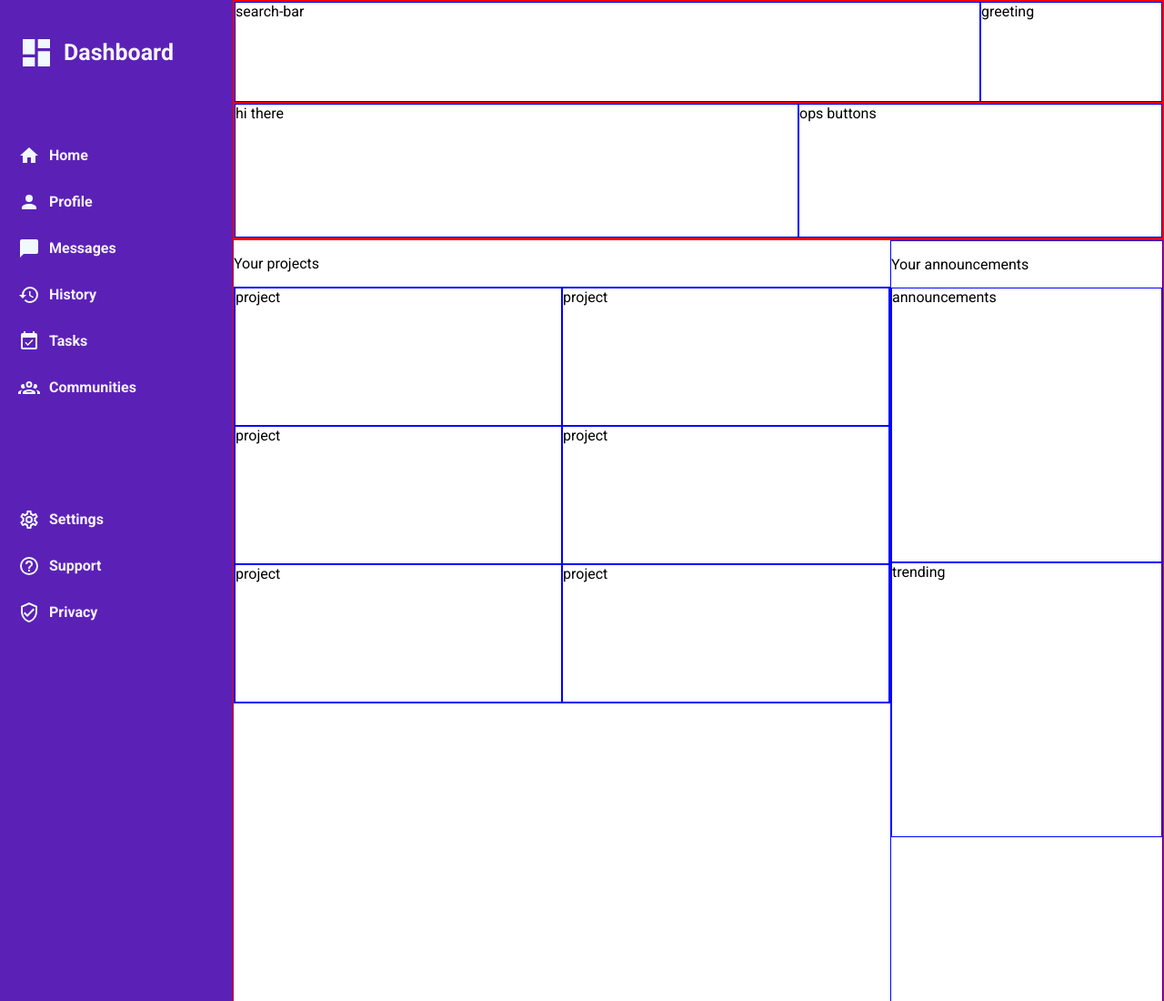
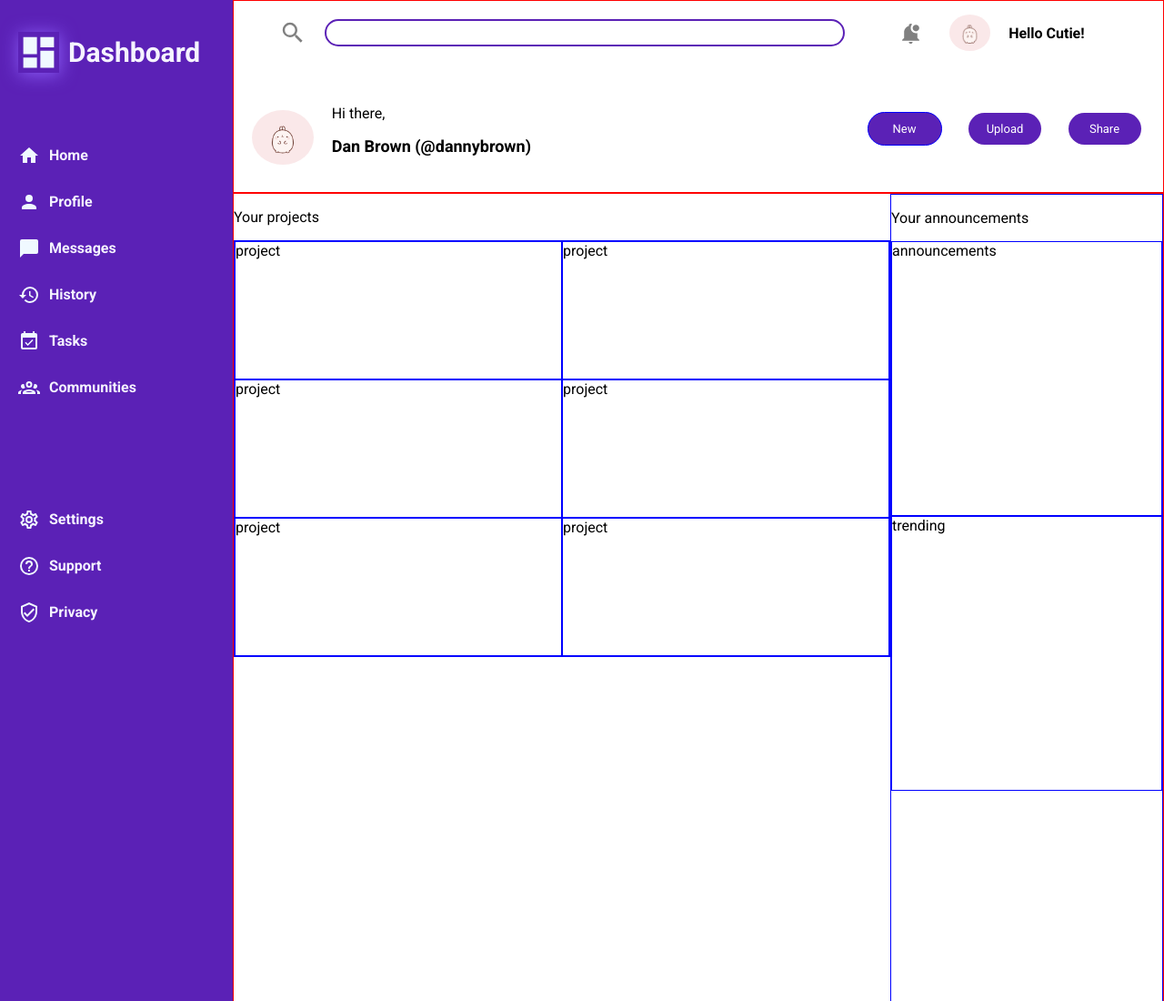
Before and after one commit to SirPopper/admin-dashboard, a plain HTML site: page index.html in a window 1280 px wide. Shown: the top 1100 px of the page at 91% size. Drawn offline with Linux system fonts and the light colour scheme.

Commit message:
added header with search bar and profile

```diff
--- a/index.html
+++ b/index.html
@@ -18,7 +18,7 @@
     <div class="main-container">
       <div class="sidebar">
         <div class="icon-container n-container">
-          <svg style="width: 40px; height: 40px" viewBox="0 0 24 24">
+          <svg style="width: 45px; height: 45px" viewBox="0 0 24 24">
             <path
               fill="currentColor"
               d="M13,3V9H21V3M13,21H21V11H13M3,21H11V15H3M3,13H11V3H3V13Z"
@@ -93,7 +93,6 @@
         <!--settings navigation-->
         <div class="settings-navigation">
           <div class="s-container">
-            <img src="" alt="" />
             <svg style="width: 24px; height: 24px" viewBox="0 0 24 24">
               <path
                 fill="currentColor"
@@ -127,13 +126,51 @@
 
       <!--header-->
       <div class="header">
-        <div class="search-container br">
-          <div class="search-bar bl">search-bar</div>
-          <div class="greeting bl">greeting</div>
+        <div class="search-container">
+          <div class="search-bar">
+            <div class="search-bar-container">
+              <svg style="width: 30px; height: 30px" viewBox="0 0 24 24">
+                <path
+                  fill="currentColor"
+                  d="M9.5,3A6.5,6.5 0 0,1 16,9.5C16,11.11 15.41,12.59 14.44,13.73L14.71,14H15.5L20.5,19L19,20.5L14,15.5V14.71L13.73,14.44C12.59,15.41 11.11,16 9.5,16A6.5,6.5 0 0,1 3,9.5A6.5,6.5 0 0,1 9.5,3M9.5,5C7,5 5,7 5,9.5C5,12 7,14 9.5,14C12,14 14,12 14,9.5C14,7 12,5 9.5,5Z"
+                />
+              </svg>
+              <input type="text" class="search-input" />
+            </div>
+          </div>
+
+          <div class="greeting">
+            <svg style="width: 25px; height: 25px" viewBox="0 0 24 24">
+              <path
+                fill="currentColor"
+                d="M21 6.5C21 8.43 19.43 10 17.5 10S14 8.43 14 6.5 15.57 3 17.5 3 21 4.57 21 6.5M19 11.79C18.5 11.92 18 12 17.5 12C14.47 12 12 9.53 12 6.5C12 5.03 12.58 3.7 13.5 2.71C13.15 2.28 12.61 2 12 2C10.9 2 10 2.9 10 4V4.29C7.03 5.17 5 7.9 5 11V17L3 19V20H21V19L19 17V11.79M12 23C13.11 23 14 22.11 14 21H10C10 22.11 10.9 23 12 23Z"
+              />
+            </svg>
+            <img
+              src="./pictures/love-cute.gif"
+              alt="cute gif"
+              class="profile-pic"
+            />
+            <p><b>Hello Cutie!</b></p>
+          </div>
         </div>
-        <div class="profile-container br">
-          <div class="profile bl">hi there</div>
-          <div class="ops-buttons bl">ops buttons</div>
+
+        <div class="profile-container">
+          <div class="profile">
+            <div class="profile-pic">
+              <img src="./pictures/love-cute.gif" alt="cute gif" />
+            </div>
+            <div class="account">
+              <p>Hi there,</p>
+              <h1>Dan Brown (@dannybrown)</h1>
+            </div>
+          </div>
+
+          <div class="ops-buttons">
+            <div class="btn bl">New</div>
+            <div class="btn">Upload</div>
+            <div class="btn">Share</div>
+          </div>
         </div>
       </div>
 
--- a/style.css
+++ b/style.css
@@ -18,7 +18,7 @@ body {
 .main-container {
   display: grid;
   grid-template-columns: 1fr 4fr;
-  grid-template-rows: 1fr 5fr;
+  grid-template-rows: 1fr 10fr;
 }
 
 /* sidebar */
@@ -37,7 +37,11 @@ body {
 }
 
 div.icon-container > p {
-  font-size: 25px;
+  font-size: 30px;
+}
+
+div.icon-container > svg {
+  box-shadow: 1px 2px 19px #8b5cf6;
 }
 
 .n-container,
@@ -47,7 +51,7 @@ div.icon-container > p {
   align-items: center;
 }
 
-svg {
+div > svg {
   color: #f0f9ff;
   margin-right: 10px;
 }
@@ -58,17 +62,92 @@ svg {
   grid-column: 2/3;
 
   display: grid;
-  grid-template-rows: 1.5fr 2fr;
+  grid-template-rows: 1fr 2fr;
 }
 
+/* search container */
 .search-container {
   display: grid;
-  grid-template-columns: auto 200px;
+  grid-template-columns: auto 300px;
+  align-items: center;
 }
 
+.search-bar-container {
+  display: grid;
+  grid-template-columns: 50px auto;
+
+  padding: 20px 50px;
+}
+
+.search-input {
+  border-radius: 15px;
+  border: 2px solid #5b21b6;
+}
+
+div.search-bar-container > svg {
+  color: grey;
+}
+
+/* profile container */
 .profile-container {
   display: grid;
-  grid-template-columns: auto 400px;
+  grid-template-columns: auto 350px;
+}
+
+.greeting {
+  margin-left: 10px;
+  display: flex;
+  align-items: center;
+}
+
+.greeting > svg {
+  color: grey;
+}
+
+.profile-pic {
+  height: 40px;
+  border-radius: 50%;
+  margin: 0px 20px;
+}
+
+/* second line header */
+.profile {
+  display: flex;
+  align-items: center;
+}
+
+div.account > p {
+  font-size: medium;
+}
+
+div.account > h1 {
+  font-size: large;
+}
+
+div.profile-pic > img {
+  height: 60px;
+  border-radius: 50%;
+}
+
+.ops-buttons {
+  display: flex;
+  justify-content: space-evenly;
+  align-items: center;
+}
+
+.btn {
+  height: 35px;
+  width: 80px;
+  background-color: #5b21b6;
+  margin: 0 5px;
+
+  display: flex;
+  justify-content: center;
+  align-items: center;
+  color: white;
+  border-radius: 50px;
+
+  font-size: small;
 }
 
 /* dashboard */
```
Also changed, not shown: pictures/love-cute.gif (added).
